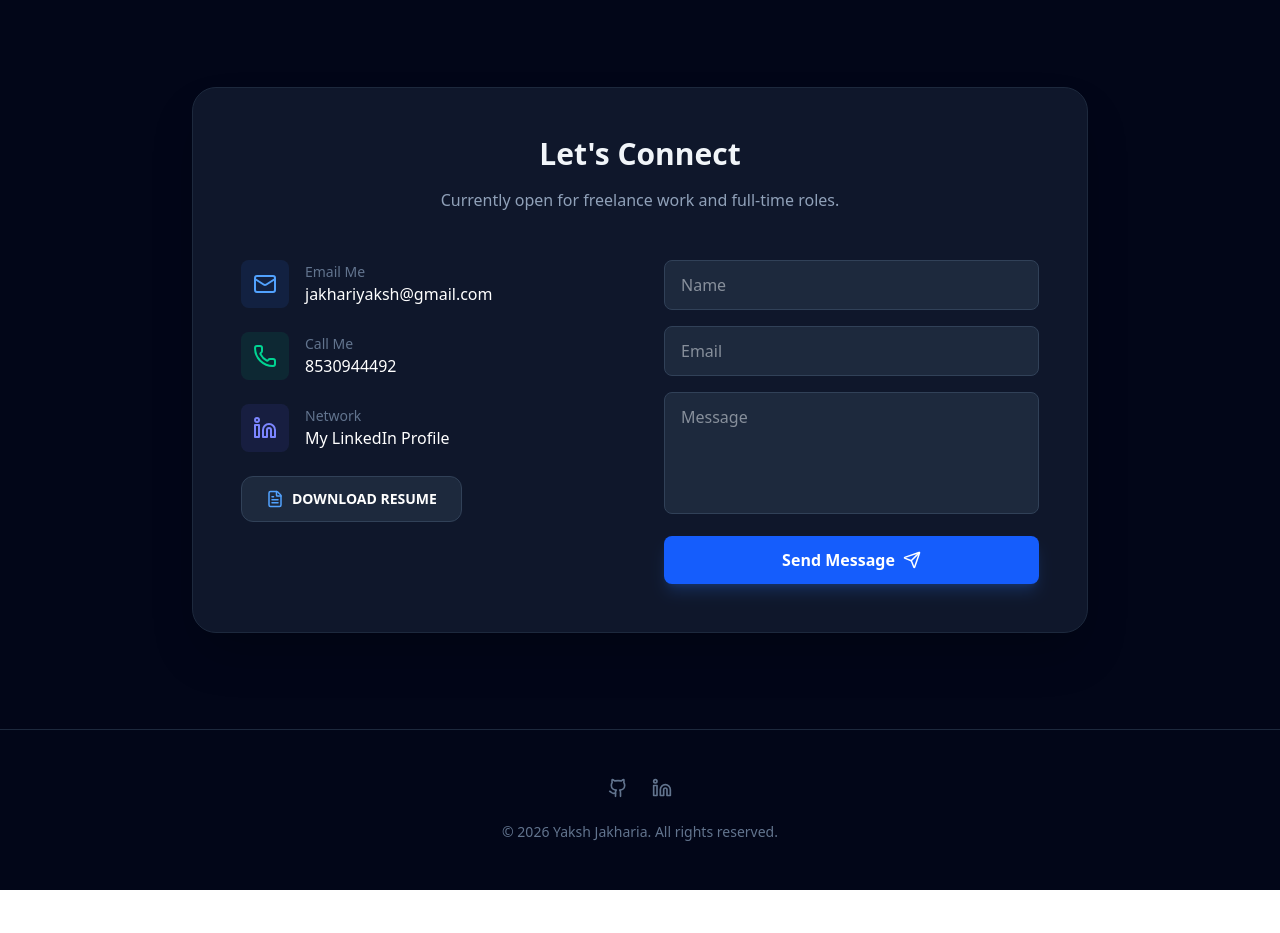
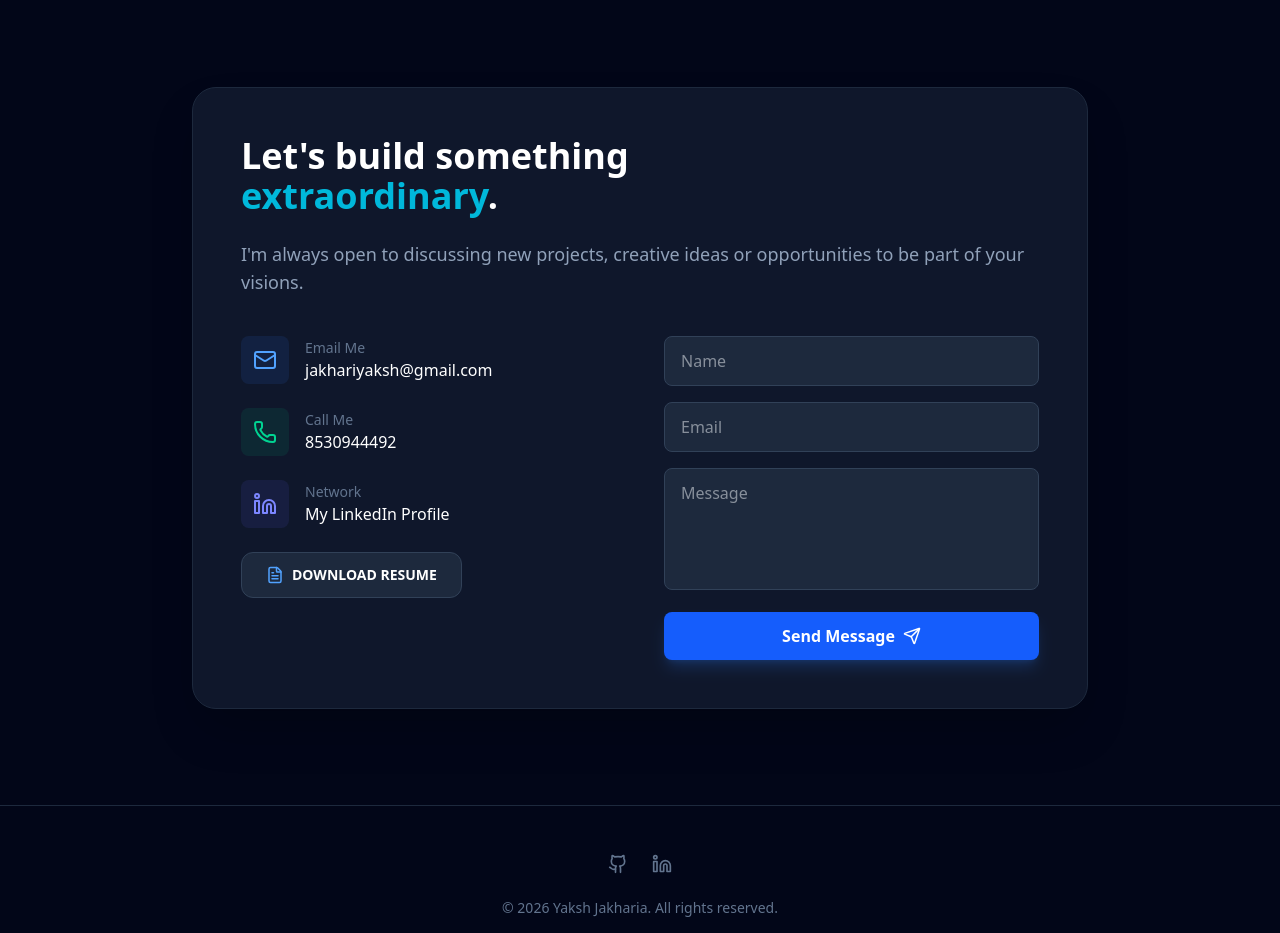
Before and after one commit to YakshJakharia06/Portfolio, a React (Vite) app: page / in a window 1280 px wide. Shown: the part 2060-2993 px from the top of the page. Before the commit the page ends 2950 px from the top, so only its background shows below. Built offline with nearby package versions, Linux system fonts and the light colour scheme.

Commit message:
Update Contact.jsx

```diff
--- a/src/components/Contact.jsx
+++ b/src/components/Contact.jsx
@@ -19,10 +19,8 @@ const Contact = ({ onDownloadResume }) => {
   return (
     <section id="contact" className="py-24 px-4 bg-slate-950">
       <div className="max-w-4xl mx-auto bg-slate-900 border border-slate-800 rounded-3xl p-8 md:p-12 shadow-2xl">
-        <div className="text-center mb-12">
-          <h2 className="text-3xl font-bold mb-4">Let's Connect</h2>
-          <p className="text-slate-400">Currently open for freelance work and full-time roles.</p>
-        </div>
+        <h2 className="text-4xl font-bold text-white mb-6">Let's build something <br/> <span className="text-cyan-500">extraordinary</span>.</h2>
+        <p className="text-slate-400 text-lg mb-10">I'm always open to discussing new projects, creative ideas or opportunities to be part of your visions.</p>
 
         <div className="grid md:grid-cols-2 gap-12">
           <div className="space-y-6">
```
